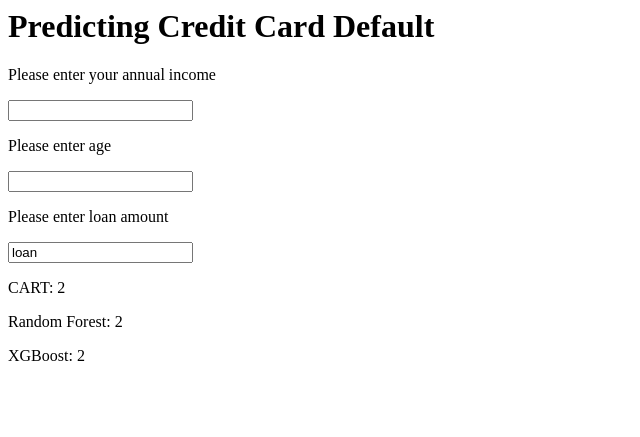
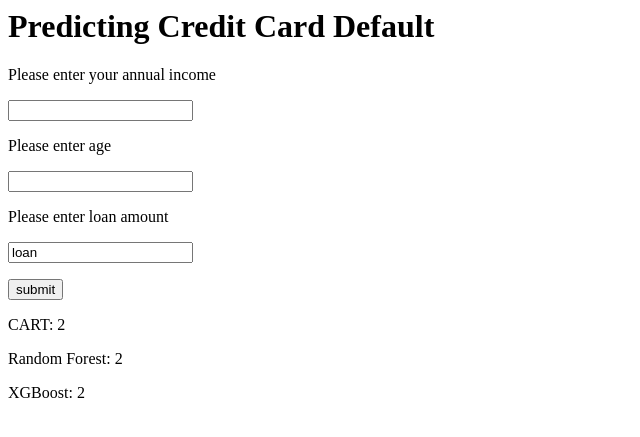
Before and after one commit to jose0033/Day2NBS, a Flask app: page / in a window 1280 px wide. Shown: the top 437 px of the page, without its empty margins (0-640 px from the left). Run offline with Flask 2, Linux system fonts and the light colour scheme.

Commit message:
Update index.html

```diff
--- a/templates/index.html
+++ b/templates/index.html
@@ -8,7 +8,9 @@
             <p><input type = "age" name="age"</p>
             <p>Please enter loan amount </p>
             <p><input type = "loan" value = "loan"</p>
+            <p><input type = "submit" value = "submit"</p>
         </form>
+
         <p>CART: {{result1}}</p>
         <p>Random Forest: {{result2}}</p>
         <p>XGBoost: {{result3}}</p>
```
